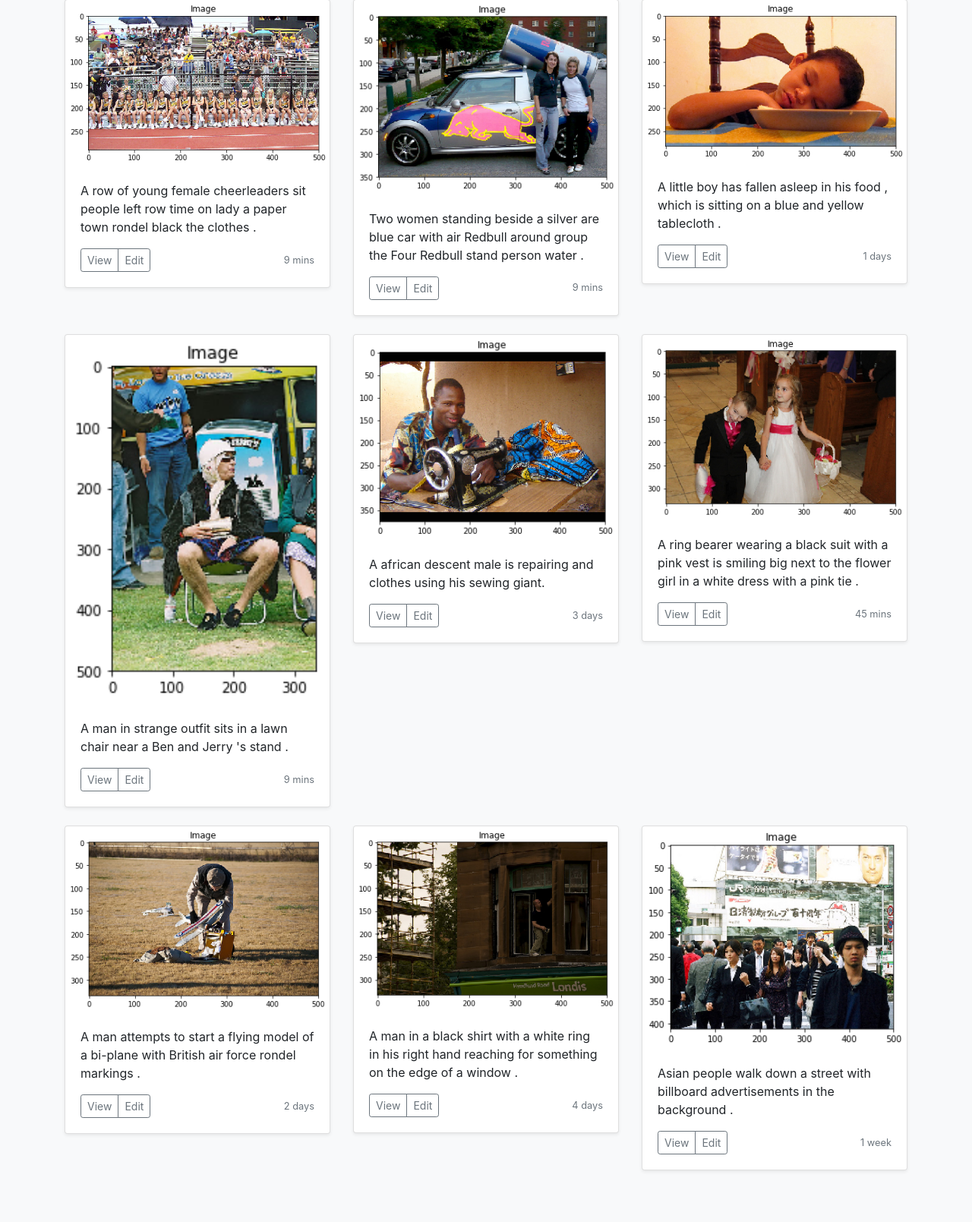
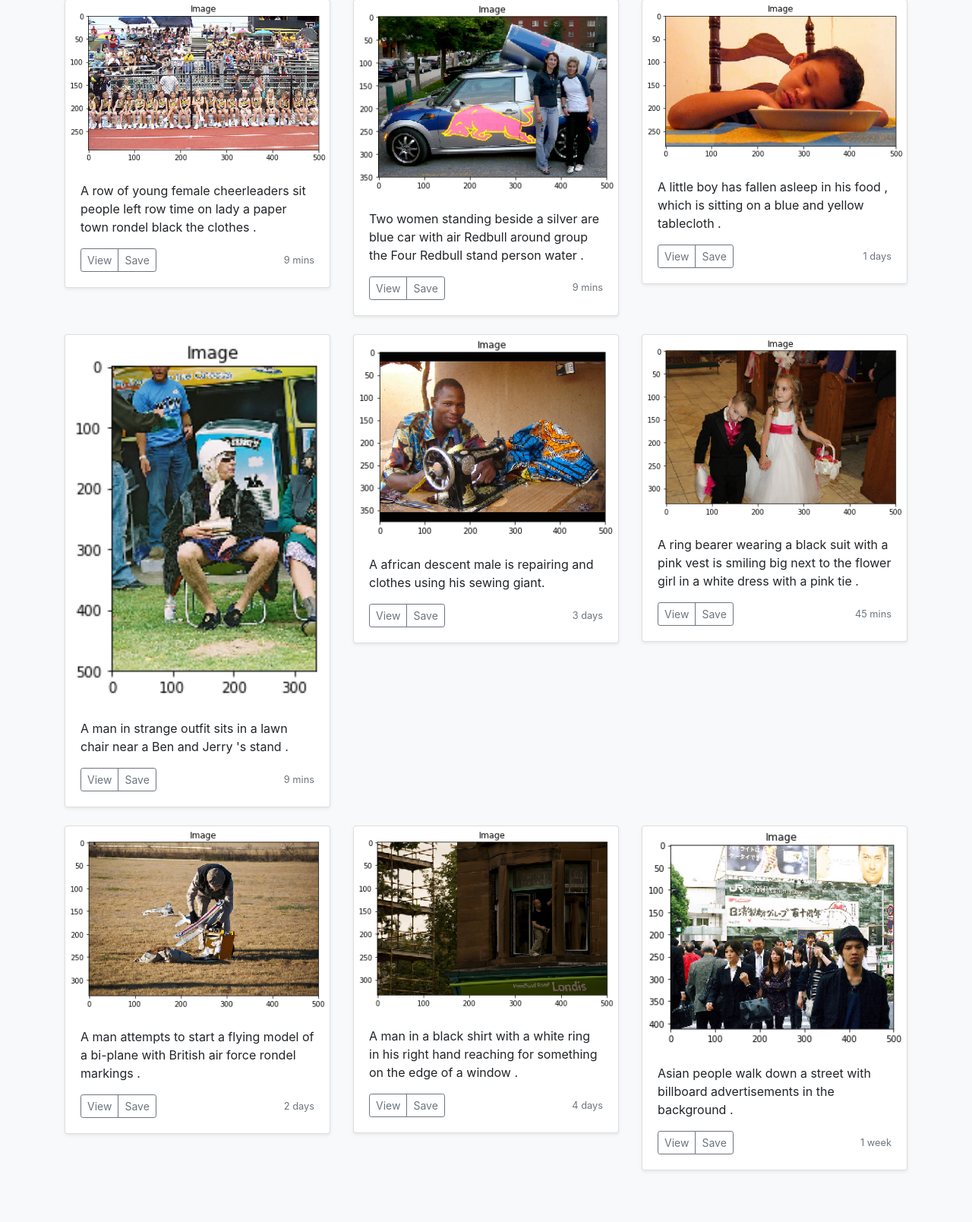
Before and after one commit to the-pythonists/Image-Caption-Generation-Using-Machine-Learning, a Django app: page /home/ in a window 1280 px wide. Shown: the part 623-2232 px from the top of the page at 76% size. Run offline with Django 3.2, Linux system fonts and the light colour scheme; parts of the project's set-up code (start-up, migrations or seed data) failed here and were passed over; some libraries are stand-ins or nearby versions.

Commit message:
Complete Save Button Working

```diff
--- a/CaptionGenerator/HomeApp/templates/album.html
+++ b/CaptionGenerator/HomeApp/templates/album.html
@@ -123,7 +123,7 @@
               <div class="d-flex justify-content-between align-items-center">
                 <div class="btn-group">
                   <button type="button" class="btn btn-sm btn-outline-secondary" data-toggle="modal" data-target="#exampleModal" id="btn_one">View</button>
-                  <button type="button" class="btn btn-sm btn-outline-secondary">Edit</button>
+                  <a class="btn btn-sm btn-outline-secondary" href="{% static 'images/picture1.png' %}" download>Save</a>
                 </div>
                 <small class="text-muted">9 mins</small>
               </div>
@@ -138,7 +138,7 @@
               <div class="d-flex justify-content-between align-items-center">
                 <div class="btn-group">
                   <button type="button" class="btn btn-sm btn-outline-secondary" data-toggle="modal" data-target="#exampleModal" id="btn_two">View</button>
-                  <button type="button" class="btn btn-sm btn-outline-secondary">Edit</button>
+                  <a class="btn btn-sm btn-outline-secondary" href="{% static 'images/picture2.png' %}" download>Save</a>
                 </div>
                 <small class="text-muted">9 mins</small>
               </div>
@@ -153,7 +153,7 @@
               <div class="d-flex justify-content-between align-items-center">
                 <div class="btn-group">
                   <button type="button" class="btn btn-sm btn-outline-secondary" data-toggle="modal" data-target="#exampleModal" id="btn_three">View</button>
-                  <button type="button" class="btn btn-sm btn-outline-secondary">Edit</button>
+                  <a class="btn btn-sm btn-outline-secondary" href="{% static 'images/picture3.png' %}" download>Save</a>
                 </div>
                 <small class="text-muted">1 days</small>
               </div>
@@ -170,7 +170,7 @@
                 <div class="btn-group">
                   <button type="button" class="btn btn-sm btn-outline-secondary"
                   data-toggle="modal" data-target="#exampleModal" id="btn_four">View</button>
-                  <button type="button" class="btn btn-sm btn-outline-secondary">Edit</button>
+                  <a class="btn btn-sm btn-outline-secondary" href="{% static 'images/picture4.png' %}" download>Save</a>
                 </div>
                 <small class="text-muted">9 mins</small>
               </div>
@@ -185,7 +185,7 @@
               <div class="d-flex justify-content-between align-items-center">
                 <div class="btn-group">
                   <button type="button" class="btn btn-sm btn-outline-secondary" data-toggle="modal" data-target="#exampleModal" id="btn_five">View</button>
-                  <button type="button" class="btn btn-sm btn-outline-secondary">Edit</button>
+                  <a class="btn btn-sm btn-outline-secondary" href="{% static 'images/picture5.png' %}" download>Save</a>
                 </div>
                 <small class="text-muted">3 days</small>
               </div>
@@ -200,7 +200,7 @@
               <div class="d-flex justify-content-between align-items-center">
                 <div class="btn-group">
                   <button type="button" class="btn btn-sm btn-outline-secondary" data-toggle="modal" data-target="#exampleModal" id="btn_six">View</button>
-                  <button type="button" class="btn btn-sm btn-outline-secondary">Edit</button>
+                  <a class="btn btn-sm btn-outline-secondary" href="{% static 'images/picture6.png' %}" download>Save</a>
                 </div>
                 <small class="text-muted">45 mins</small>
               </div>
@@ -216,7 +216,7 @@
               <div class="d-flex justify-content-between align-items-center">
                 <div class="btn-group">
                   <button type="button" class="btn btn-sm btn-outline-secondary" data-toggle="modal" data-target="#exampleModal" id="btn_seven">View</button>
-                  <button type="button" class="btn btn-sm btn-outline-secondary">Edit</button>
+                  <a class="btn btn-sm btn-outline-secondary" href="{% static 'images/picture7.png' %}" download>Save</a>
                 </div>
                 <small class="text-muted">2 days</small>
               </div>
@@ -231,7 +231,7 @@
               <div class="d-flex justify-content-between align-items-center">
                 <div class="btn-group">
                   <button type="button" class="btn btn-sm btn-outline-secondary" data-toggle="modal" data-target="#exampleModal" id="btn_eight">View</button>
-                  <button type="button" class="btn btn-sm btn-outline-secondary">Edit</button>
+                  <a class="btn btn-sm btn-outline-secondary" href="{% static 'images/picture8.png' %}" download>Save</a>
                 </div>
                 <small class="text-muted">4 days</small>
               </div>
@@ -246,7 +246,7 @@
               <div class="d-flex justify-content-between align-items-center">
                 <div class="btn-group">
                   <button type="button" class="btn btn-sm btn-outline-secondary" data-toggle="modal" data-target="#exampleModal" id="btn_nine">View</button>
-                  <button type="button" class="btn btn-sm btn-outline-secondary">Edit</button>
+                  <a class="btn btn-sm btn-outline-secondary" href="{% static 'images/picture9.png' %}" download>Save</a>
                 </div>
                 <small class="text-muted">1 week</small>
               </div>
```
